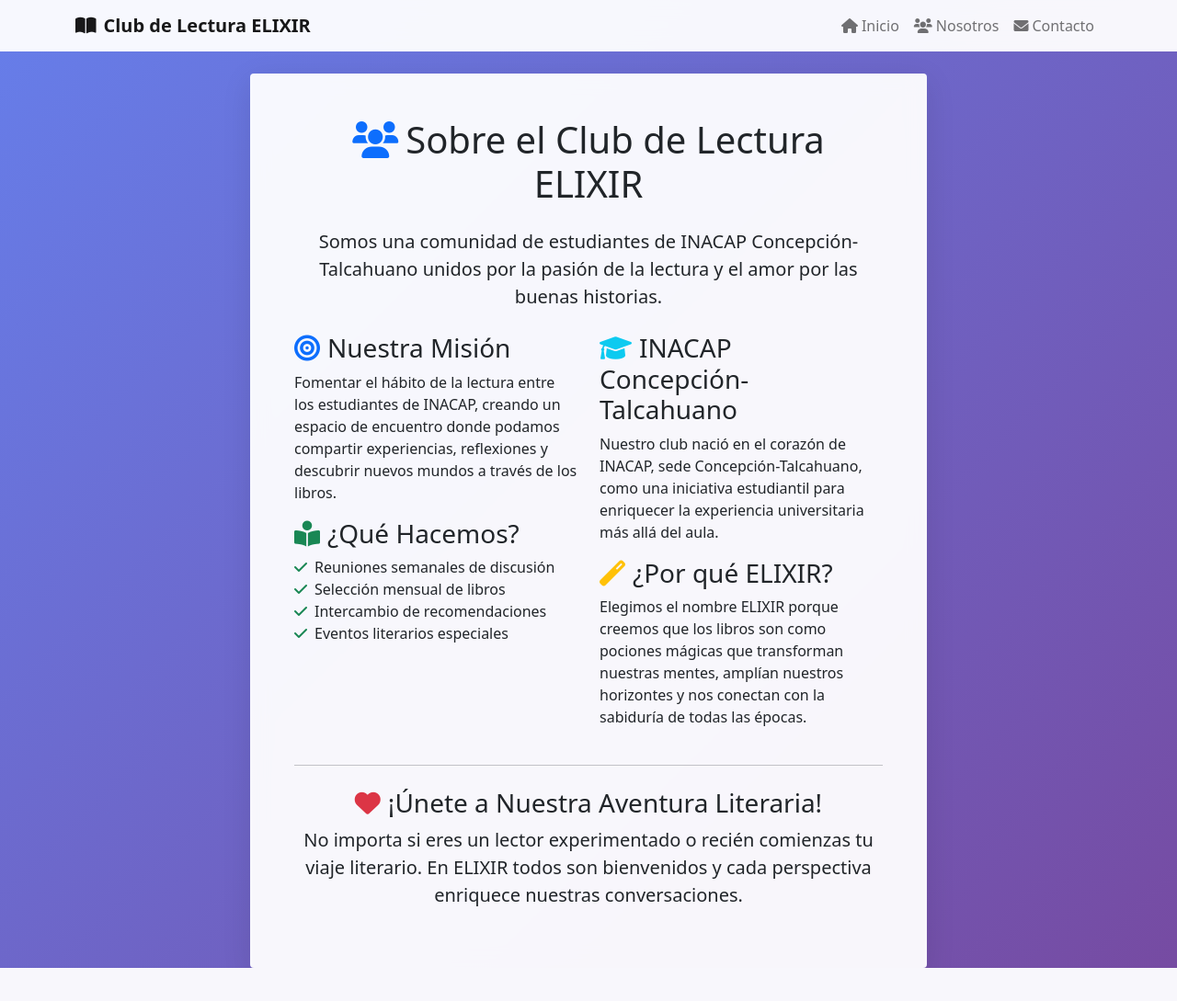
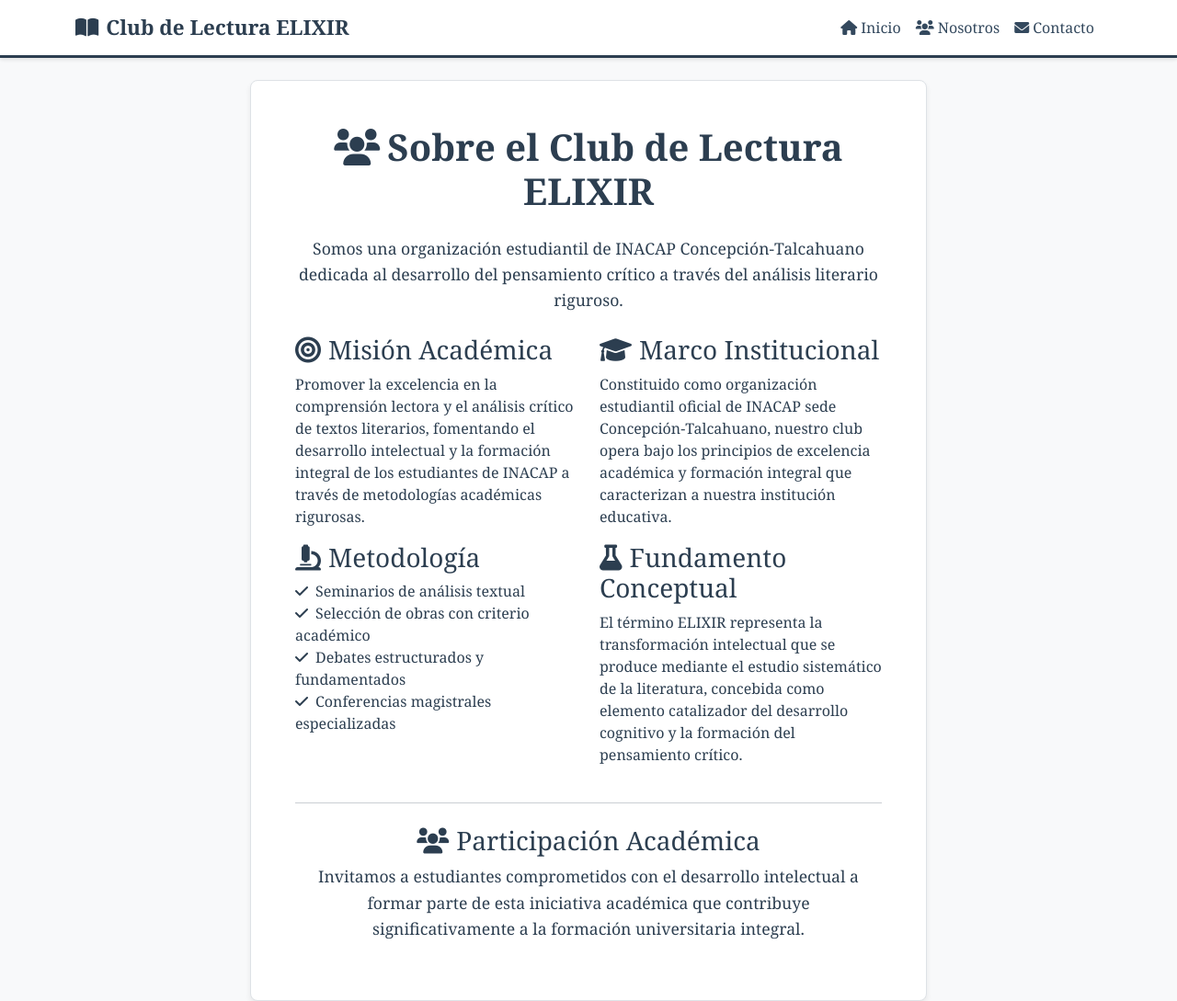
Before and after one commit to K3yZenD-cloud/djangoproject, a Django app: page /about/ in a window 1280 px wide. Shown: the whole page at 92% size. Before the commit the page ends 1053 px from the top, so only its background shows below. Run offline with Django 5.2, Linux system fonts and the light colour scheme.

Commit message:
Transform design to academic style: formal typography, colors, and content

```diff
--- a/main/templates/main/about.html
+++ b/main/templates/main/about.html
@@ -13,46 +13,46 @@
 
                 <div class="text-center mb-4">
                     <p class="lead">
-                        Somos una comunidad de estudiantes de INACAP Concepción-Talcahuano
-                        unidos por la pasión de la lectura y el amor por las buenas historias.
+                        Somos una organización estudiantil de INACAP Concepción-Talcahuano
+                        dedicada al desarrollo del pensamiento crítico a través del análisis literario riguroso.
                     </p>
                 </div>
 
                 <div class="row">
                     <div class="col-md-6">
-                        <h3><i class="fas fa-bullseye text-primary me-2"></i>Nuestra Misión</h3>
-                        <p>Fomentar el hábito de la lectura entre los estudiantes de INACAP,
-                        creando un espacio de encuentro donde podamos compartir experiencias,
-                        reflexiones y descubrir nuevos mundos a través de los libros.</p>
+                        <h3><i class="fas fa-bullseye text-primary me-2"></i>Misión Académica</h3>
+                        <p>Promover la excelencia en la comprensión lectora y el análisis crítico de textos literarios,
+                        fomentando el desarrollo intelectual y la formación integral de los estudiantes de INACAP
+                        a través de metodologías académicas rigurosas.</p>
 
-                        <h3><i class="fas fa-book-reader text-success me-2"></i>¿Qué Hacemos?</h3>
+                        <h3><i class="fas fa-microscope text-primary me-2"></i>Metodología</h3>
                         <ul class="list-unstyled">
-                            <li><i class="fas fa-check text-success me-2"></i>Reuniones semanales de discusión</li>
-                            <li><i class="fas fa-check text-success me-2"></i>Selección mensual de libros</li>
-                            <li><i class="fas fa-check text-success me-2"></i>Intercambio de recomendaciones</li>
-                            <li><i class="fas fa-check text-success me-2"></i>Eventos literarios especiales</li>
+                            <li><i class="fas fa-check text-primary me-2"></i>Seminarios de análisis textual</li>
+                            <li><i class="fas fa-check text-primary me-2"></i>Selección de obras con criterio académico</li>
+                            <li><i class="fas fa-check text-primary me-2"></i>Debates estructurados y fundamentados</li>
+                            <li><i class="fas fa-check text-primary me-2"></i>Conferencias magistrales especializadas</li>
                         </ul>
                     </div>
                     <div class="col-md-6">
-                        <h3><i class="fas fa-graduation-cap text-info me-2"></i>INACAP Concepción-Talcahuano</h3>
-                        <p>Nuestro club nació en el corazón de INACAP, sede Concepción-Talcahuano,
-                        como una iniciativa estudiantil para enriquecer la experiencia universitaria
-                        más allá del aula.</p>
+                        <h3><i class="fas fa-graduation-cap text-primary me-2"></i>Marco Institucional</h3>
+                        <p>Constituido como organización estudiantil oficial de INACAP sede Concepción-Talcahuano,
+                        nuestro club opera bajo los principios de excelencia académica y formación integral
+                        que caracterizan a nuestra institución educativa.</p>
 
-                        <h3><i class="fas fa-magic text-warning me-2"></i>¿Por qué ELIXIR?</h3>
-                        <p>Elegimos el nombre ELIXIR porque creemos que los libros son como
-                        pociones mágicas que transforman nuestras mentes, amplían nuestros
-                        horizontes y nos conectan con la sabiduría de todas las épocas.</p>
+                        <h3><i class="fas fa-flask text-primary me-2"></i>Fundamento Conceptual</h3>
+                        <p>El término ELIXIR representa la transformación intelectual que se produce mediante
+                        el estudio sistemático de la literatura, concebida como elemento catalizador del
+                        desarrollo cognitivo y la formación del pensamiento crítico.</p>
                     </div>
                 </div>
 
                 <hr class="my-4">
 
                 <div class="text-center">
-                    <h3><i class="fas fa-heart text-danger me-2"></i>¡Únete a Nuestra Aventura Literaria!</h3>
+                    <h3><i class="fas fa-users text-primary me-2"></i>Participación Académica</h3>
                     <p class="lead">
-                        No importa si eres un lector experimentado o recién comienzas tu viaje literario.
-                        En ELIXIR todos son bienvenidos y cada perspectiva enriquece nuestras conversaciones.
+                        Invitamos a estudiantes comprometidos con el desarrollo intelectual a formar parte
+                        de esta iniciativa académica que contribuye significativamente a la formación universitaria integral.
                     </p>
                 </div>
             </div>
--- a/main/templates/main/base.html
+++ b/main/templates/main/base.html
@@ -8,27 +8,73 @@
     <link href="https://cdnjs.cloudflare.com/ajax/libs/font-awesome/6.0.0/css/all.min.css" rel="stylesheet">
     <style>
         body {
-            background: linear-gradient(135deg, #667eea 0%, #764ba2 100%);
+            background: #f8f9fa;
+            font-family: 'Georgia', 'Times New Roman', serif;
+            color: #2c3e50;
             min-height: 100vh;
         }
         .navbar {
-            background: rgba(255, 255, 255, 0.95) !important;
-            backdrop-filter: blur(10px);
+            background: #ffffff !important;
+            border-bottom: 3px solid #2c3e50;
+            box-shadow: 0 2px 4px rgba(0,0,0,0.1);
+        }
+        .navbar-brand {
+            font-weight: bold;
+            color: #2c3e50 !important;
+            font-size: 1.4rem;
+        }
+        .nav-link {
+            color: #34495e !important;
+            font-weight: 500;
+        }
+        .nav-link:hover {
+            color: #2c3e50 !important;
         }
         .card {
-            background: rgba(255, 255, 255, 0.95);
-            backdrop-filter: blur(10px);
-            border: none;
-            box-shadow: 0 8px 32px rgba(0, 0, 0, 0.1);
+            background: #ffffff;
+            border: 1px solid #dee2e6;
+            box-shadow: 0 4px 6px rgba(0, 0, 0, 0.07);
+            border-radius: 8px;
+        }
+        .card-title {
+            color: #2c3e50;
+            font-weight: bold;
+            font-family: 'Georgia', serif;
         }
         .btn-primary {
-            background: linear-gradient(45deg, #667eea, #764ba2);
-            border: none;
+            background: #2c3e50;
+            border: 2px solid #2c3e50;
+            font-weight: 600;
+            padding: 10px 20px;
         }
         .btn-primary:hover {
-            background: linear-gradient(45deg, #764ba2, #667eea);
-            transform: translateY(-2px);
-            transition: all 0.3s ease;
+            background: #34495e;
+            border-color: #34495e;
+            transform: none;
+        }
+        .btn-outline-primary {
+            color: #2c3e50;
+            border: 2px solid #2c3e50;
+            font-weight: 600;
+        }
+        .btn-outline-primary:hover {
+            background: #2c3e50;
+            border-color: #2c3e50;
+        }
+        .text-primary {
+            color: #2c3e50 !important;
+        }
+        .bg-light {
+            background-color: #f8f9fa !important;
+            border: 1px solid #e9ecef;
+        }
+        h1, h2, h3, h4, h5 {
+            font-family: 'Georgia', serif;
+            color: #2c3e50;
+        }
+        .lead {
+            font-size: 1.1rem;
+            line-height: 1.6;
         }
     </style>
 </head>
```
Also changed, not shown: main/templates/main/contact.html (+10 -10 lines), main/templates/main/home.html (+20 -20 lines).
